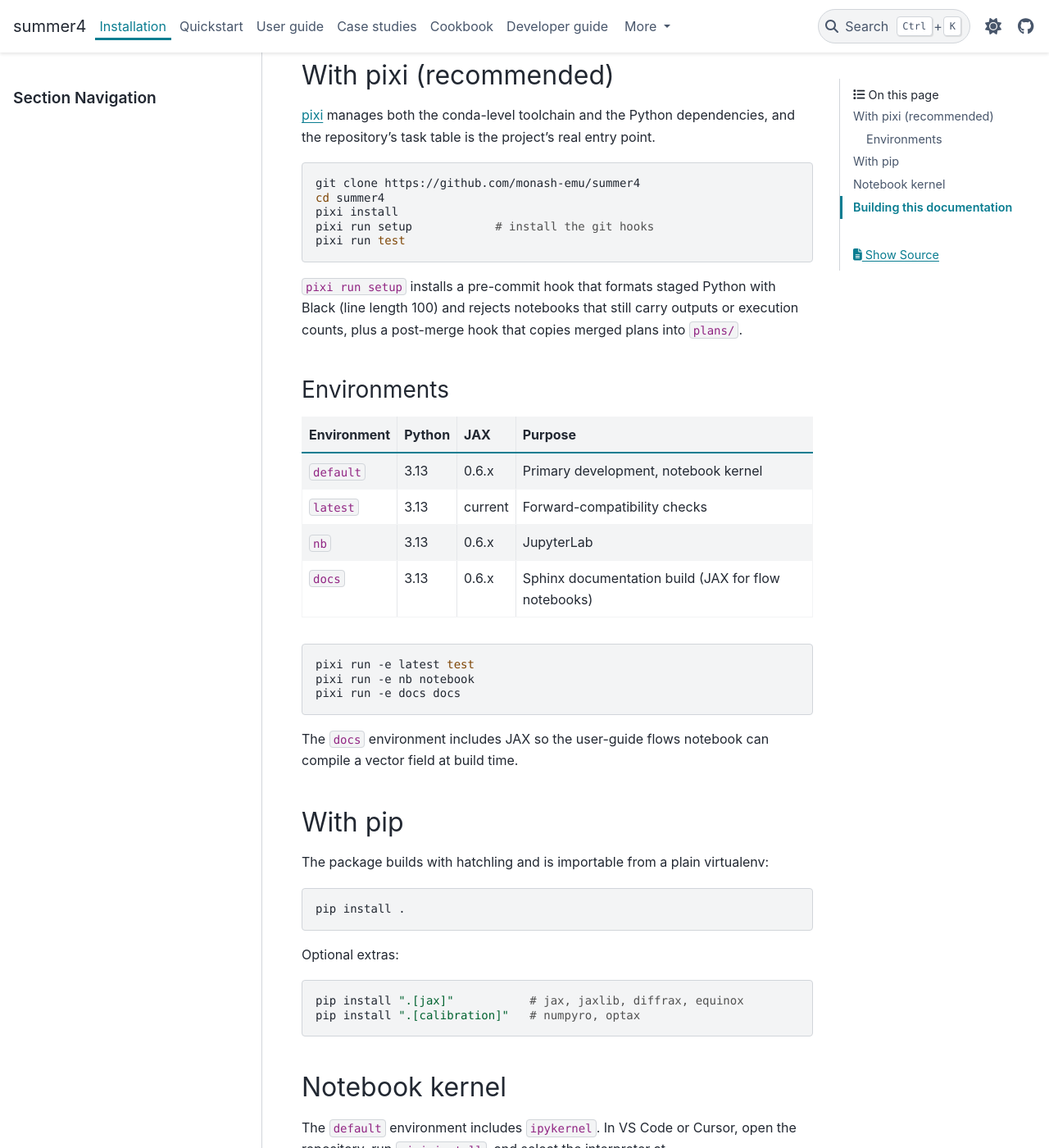
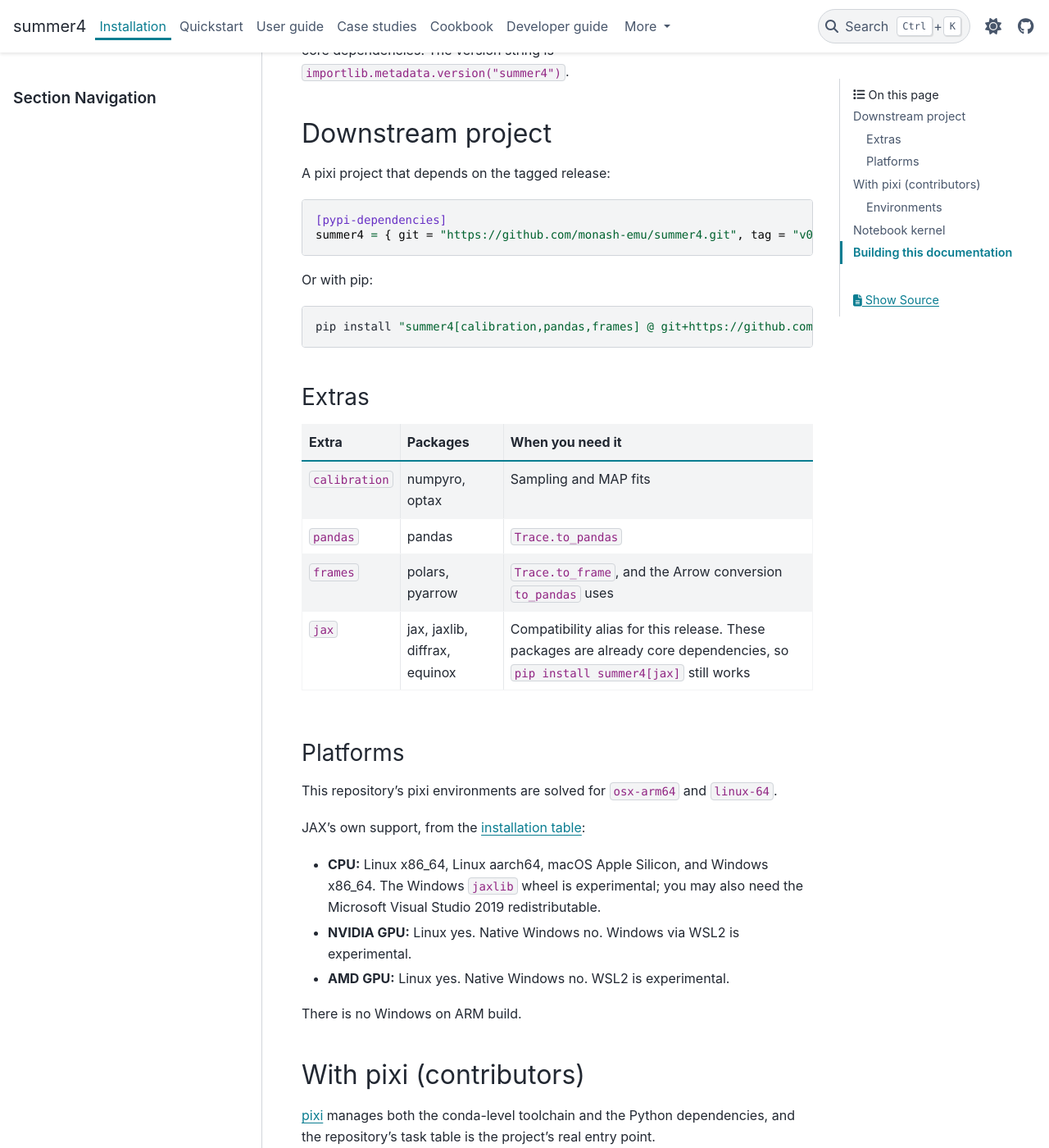
Before and after one commit to monash-emu/summer4, a Sphinx documentation site: the page built from docs/getting-started/installation.md, in a window 1280 px wide and 1400 px high, scrolled down 259 px. Shown: the whole window at 82% size. Built offline with Sphinx 7.4.7 and the PyData theme 0.15.4, drawn with Linux system fonts in a browser that asks for light colours; some of the changed text lies outside the part shown.

Commit message:
Make the 0.2.0a1 install match what importing summer4 needs.
JAX, jaxlib, diffrax and equinox are core dependencies, and a frames extra declares polars and pyarrow. KI23 and TM9 move to full so a downstream repo can pin the tag.

````diff
--- a/docs/conf.py
+++ b/docs/conf.py
@@ -13,8 +13,8 @@
 project = "summer4"
 copyright = "2026, Monash EMU"
 author = "Monash EMU"
-release = "0.1.0a0"
-version = "0.1.0a0"
+release = "0.2.0a1"
+version = "0.2.0a1"
 
 extensions = [
     "myst_nb",
--- a/docs/getting-started/installation.md
+++ b/docs/getting-started/installation.md
@@ -1,10 +1,53 @@
 # Installation
 
-summer4's taxonomy layer depends on **NumPy only**. Compiled flows import JAX.
-JAX also lives in the pixi environment matrix so solvers can be benchmarked
-across versions.
+summer4 is an alpha (`0.2.0a1`). The API is not stable, and the package is not
+published to PyPI. Install from the git tag.
 
-## With pixi (recommended)
+Importing summer4 imports JAX, so `jax`, `jaxlib`, `diffrax` and `equinox` are
+core dependencies. The version string is
+`importlib.metadata.version("summer4")`.
+
+## Downstream project
+
+A pixi project that depends on the tagged release:
+
+```toml
+[pypi-dependencies]
+summer4 = { git = "https://github.com/monash-emu/summer4.git", tag = "v0.2.0a1", extras = ["calibration", "pandas", "frames"] }
+```
+
+Or with pip:
+
+```bash
+pip install "summer4[calibration,pandas,frames] @ git+https://github.com/monash-emu/summer4.git@v0.2.0a1"
+```
+
+### Extras
+
+| Extra | Packages | When you need it |
+| --- | --- | --- |
+| `calibration` | numpyro, optax | Sampling and MAP fits |
+| `pandas` | pandas | `Trace.to_pandas` |
+| `frames` | polars, pyarrow | `Trace.to_frame`, and the Arrow conversion `to_pandas` uses |
+| `jax` | jax, jaxlib, diffrax, equinox | Compatibility alias for this release. These packages are already core dependencies, so `pip install summer4[jax]` still works |
+
+### Platforms
+
+This repository's pixi environments are solved for `osx-arm64` and `linux-64`.
+
+JAX's own support, from the
+[installation table](https://docs.jax.dev/en/latest/installation.html):
+
+- **CPU:** Linux x86_64, Linux aarch64, macOS Apple Silicon, and Windows x86_64.
+  The Windows `jaxlib` wheel is experimental; you may also need the Microsoft
+  Visual Studio 2019 redistributable.
+- **NVIDIA GPU:** Linux yes. Native Windows no. Windows via WSL2 is
+  experimental.
+- **AMD GPU:** Linux yes. Native Windows no. WSL2 is experimental.
+
+There is no Windows on ARM build.
+
+## With pixi (contributors)
 
 [pixi](https://pixi.sh) manages both the conda-level toolchain and the Python
 dependencies, and the repository's task table is the project's real entry point.
@@ -39,21 +82,6 @@
 The `docs` environment includes JAX so the user-guide flows notebook can
 compile a vector field at build time.
 
-## With pip
-
-The package builds with hatchling and is importable from a plain virtualenv:
-
-```bash
-pip install .
-```
-
-Optional extras:
-
-```bash
-pip install ".[jax]"           # jax, jaxlib, diffrax, equinox
-pip install ".[calibration]"   # numpyro, optax
-```
-
 ## Notebook kernel
 
 The `default` environment includes `ipykernel`. In VS Code or Cursor, open the
````
Also changed, not shown: README.md (+1 -1 lines), docs/dev/pixi.md (+7 -7 lines), docs/dev/roadmap.md (+1 -0 lines), docs/evaluation/coverage-ledger.md (+8 -6 lines), docs/evaluation/tb-ports.md (+6 -10 lines), pyproject.toml (+11 -1 lines), 2 other files.
